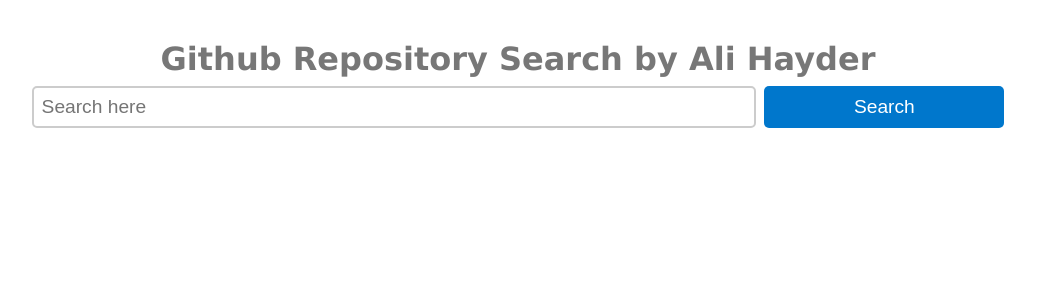
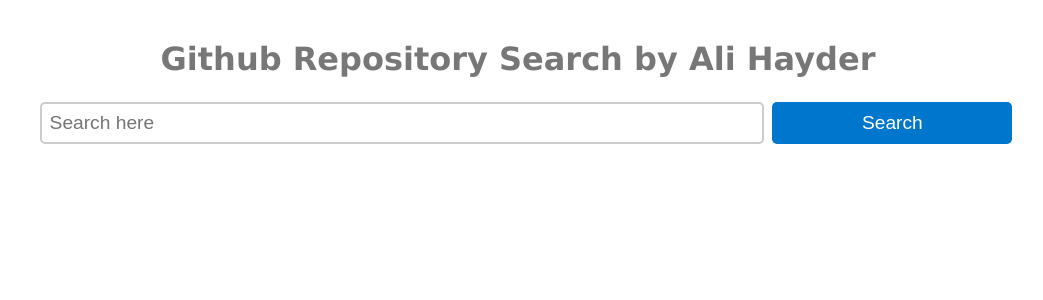
Before and after one commit to ahayder/github-search-api, a React (Vite) app: page / in a window 1280 px wide. Shown: the top 300 px of the page, without its empty margins (122-1165 px from the left). Built offline with nearby package versions, Linux system fonts and the light colour scheme.

Commit message:
Add Margin

```diff
--- a/src/App.css
+++ b/src/App.css
@@ -8,7 +8,7 @@
 .search-container {
   width: 80%;
   display: flex;
-  margin-bottom: 1rem;
+  margin: 1rem 0 0 1rem;
 }
 
 .search-input {
```
